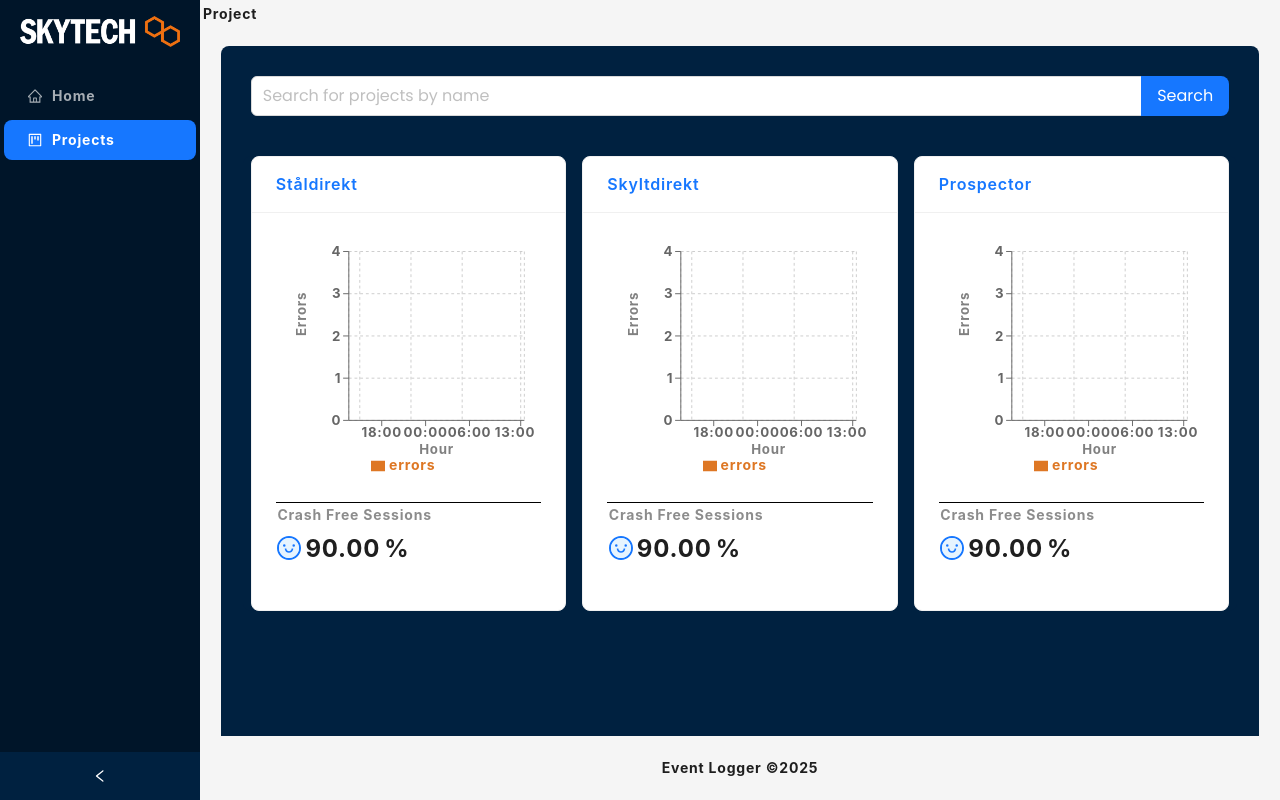
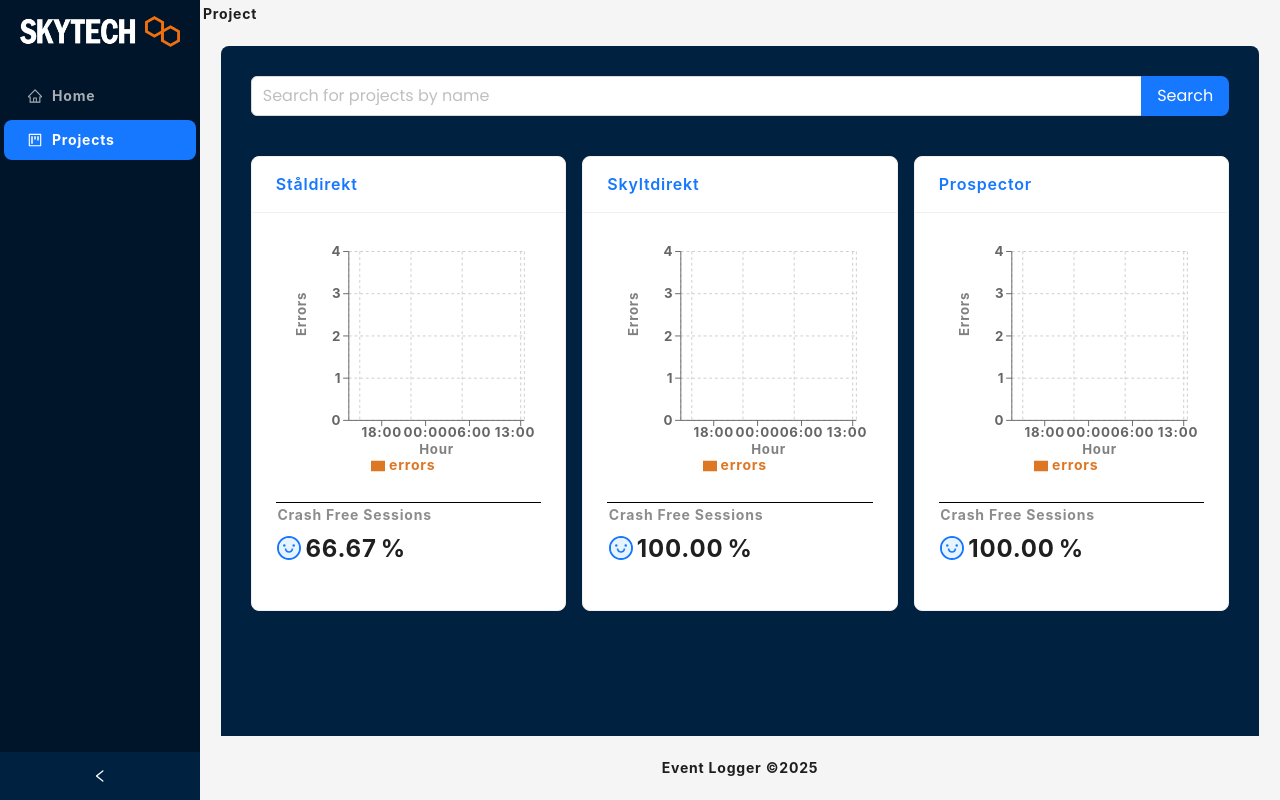
Before and after one commit to MrKalleP/event-frontend, a React (Vite) app: page /project in a window 1280 px wide. Built offline with nearby package versions, Linux system fonts and the light colour scheme.

Commit message:
fixed the search function

```diff
--- a/src/components/projects/BarChart.tsx
+++ b/src/components/projects/BarChart.tsx
@@ -40,12 +40,8 @@
 };
 
 const ProjectBarCharts = ({ data }) => {
-
     const dataBarChart = groupedDataByProject(data)
-
     return (
-        <div>
-
         <ResponsiveContainer width="100%" height={250}>
             <BarChart
                 data={dataBarChart}
@@ -74,8 +70,6 @@
                 <Bar dataKey="errors" fill="#de7724" />
             </BarChart>
         </ResponsiveContainer>
-
-        </div>
     )
 }
 
--- a/src/components/projects/SingleProjectPage.tsx
+++ b/src/components/projects/SingleProjectPage.tsx
@@ -23,7 +23,6 @@
         return log.type === "error" && isWithinLast24Hours(dateObj, now);
     }) || [];
 
-    console.log("Filtered data:", filteredData);
 
     const columns = [
         {
@@ -51,7 +50,7 @@
             <Table
                 dataSource={filteredData}
                 columns={columns}
-                rowKey={(record) => `${record.date}-${Math.random()}`} // Unique key
+                rowKey={id}
                 pagination={{ pageSize: 10 }}
             />
         </div>
--- a/src/pages/ProjectPage.tsx
+++ b/src/pages/ProjectPage.tsx
@@ -5,16 +5,12 @@
 import { SmileTwoTone } from "@ant-design/icons";
 import ProjectBarChart from "../components/projects/BarChart";
 
-
-const CrashedFilterData = test_data.filter(item => item.type === "crashed");
-
 const { Search } = Input;
 
 const calculateCrashFreePercentage = (totalLogs, crashes) => {
     const crashFreeSessions = totalLogs - crashes;
     return ((crashFreeSessions / totalLogs) * 100).toFixed(2);
 };
-
 
 
 interface Project {
@@ -47,20 +43,13 @@
 
 const ProjectsPage = () => {
     const [filteredProjects, setFilteredProjects] = useState(uniqueProjects);
-
-
     const onSearch = (value) => {
-        const match = test_data.find((project) =>
+        const matches = uniqueProjects.filter((project) =>
             project.project.toLowerCase().includes(value.toLowerCase())
         );
 
-        if (match) {
-            setFilteredProjects([match]);
-        } else {
-            setFilteredProjects([]);
-        }
+        setFilteredProjects(matches);
     };
-
     return (
         <div style={{ padding: "1rem" }}>
             <Search
@@ -76,25 +65,30 @@
                     const {
                         id,
                         project: projectName,
-                        totalLogs = test_data.length,
-                        crashes = CrashedFilterData.length,
+                        children,
                     } = project;
+
+                    const totalLogs = children.length;
+                    const crashes = children.filter(child => child.type === "crashed").length;
 
                     const crashFreePercentage = calculateCrashFreePercentage(totalLogs, crashes);
 
                     return (
-
-                        <Col key={id} xs={24} sm={12} md={8} lg={8} >
+                        <Col key={id} xs={24} sm={12} md={8} lg={8}>
                             <Card
                                 title={<Link to={`/project/${id}`}>{projectName}</Link>}
                                 hoverable
                             >
-                                <ProjectBarChart data={project.children} />
+                                <ProjectBarChart data={children} />
                                 <Statistic
                                     title="Crash Free Sessions"
                                     value={crashFreePercentage}
                                     suffix="%"
-                                    style={{ marginBlock: "1rem", padding: ".1rem", borderTop: "1px solid black" }}
+                                    style={{
+                                        marginBlock: "1rem",
+                                        padding: ".1rem",
+                                        borderTop: "1px solid black",
+                                    }}
                                     prefix={<SmileTwoTone />}
                                 />
                             </Card>
```
Lines whose indentation alone changed are shown as unchanged.
